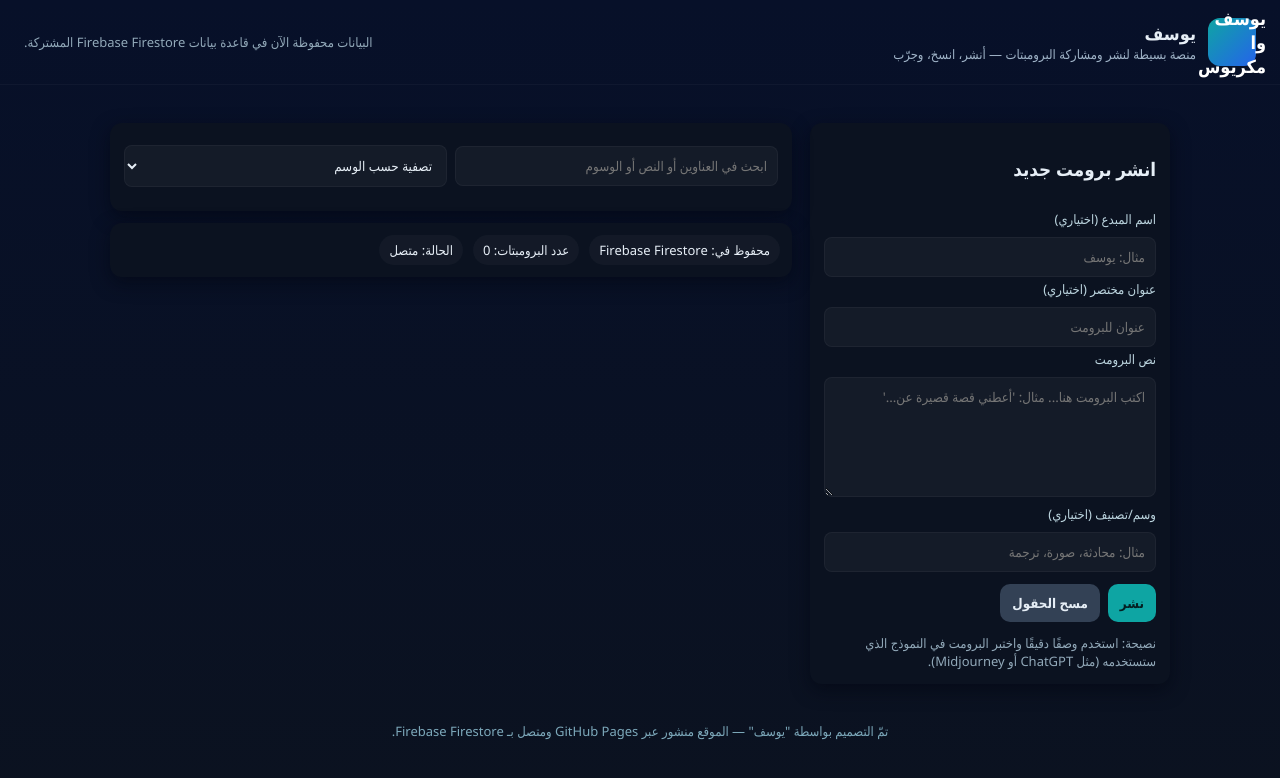
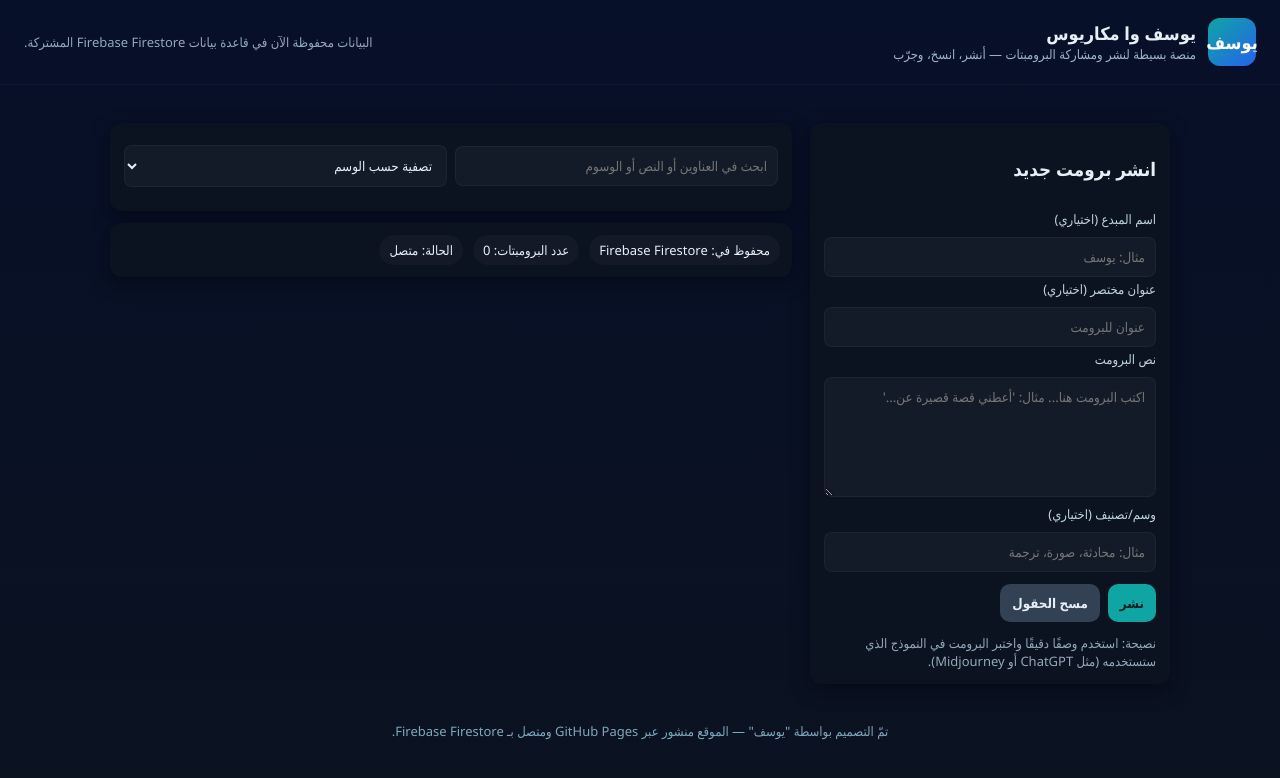
Before and after one commit to ya2742174-ctrl/45343, a plain HTML site: page index.html in a window 1280 px wide. Drawn offline with Linux system fonts and the light colour scheme; no server answers.

Commit message:
Update index.html

```diff
--- a/index.html
+++ b/index.html
@@ -36,9 +36,9 @@
 <body>
   <header>
     <div class="brand">
-      <div class="logo">يوسف وا مكريوس</div>
+      <div class="logo">يوسف</div>
       <div>
-        <h1>يوسف</h1>
+        <h1>يوسف وا مكاريوس</h1>
         <p class="lead">منصة بسيطة لنشر ومشاركة البرومبتات — أنشر، انسخ، وجرّب</p>
       </div>
     </div>
```
